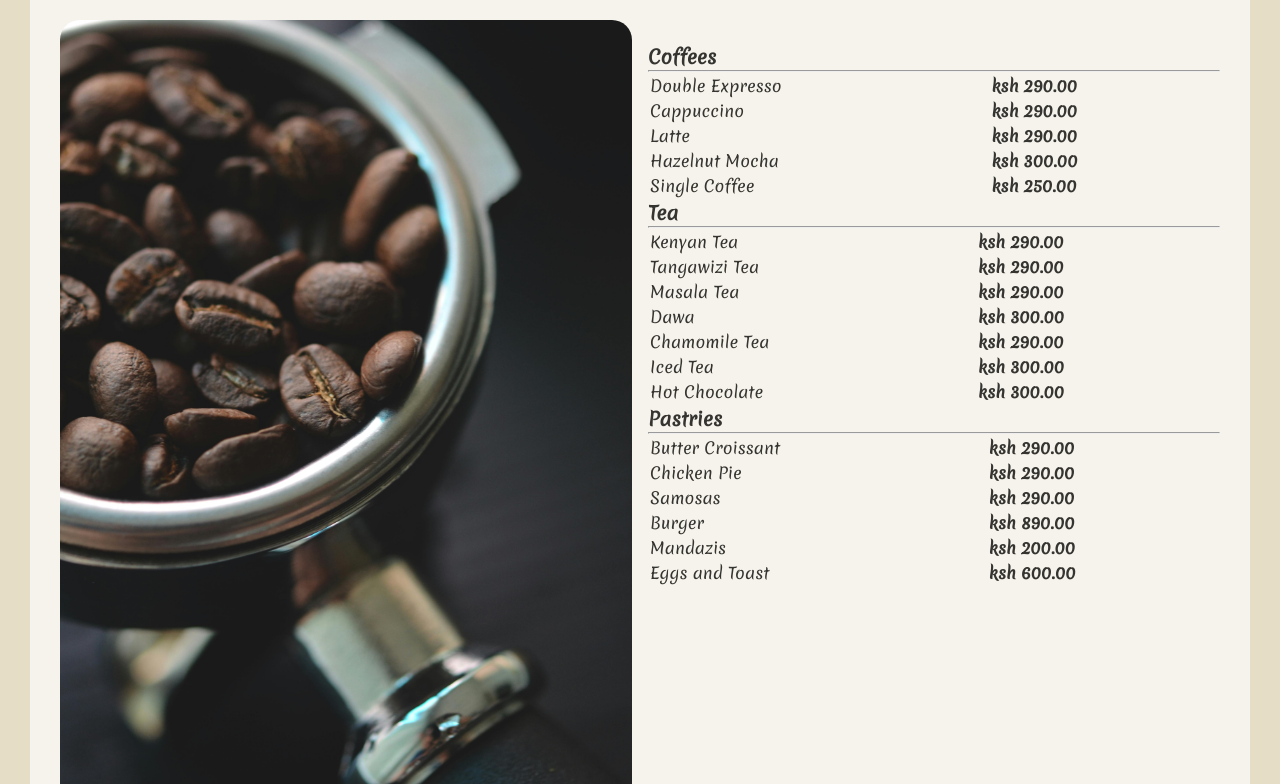
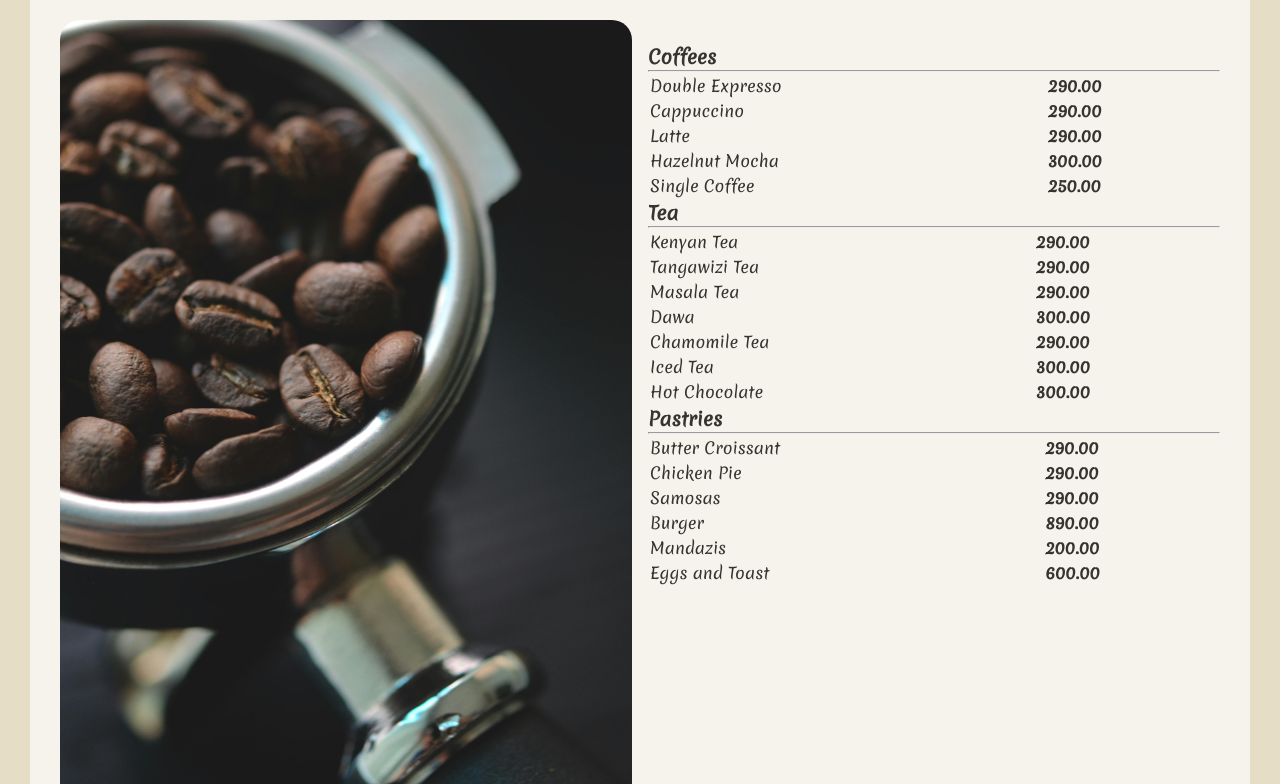
Before and after one commit to ShernOc/sherncafe, a plain HTML site: page menu.html in a window 1280 px wide. Shown: the part 454-1238 px from the top of the page. Drawn offline with Linux system fonts and the light colour scheme.

Commit message:
remove ksh writing

```diff
--- a/menu.html
+++ b/menu.html
@@ -48,23 +48,23 @@
     <table style="width:100%">
         <tr>
         <td>Double Expresso</td>
-        <td><b>&nbsp;ksh 290.00</b></td>
+        <td><b>&nbsp;290.00</b></td>
         </tr>
         <tr>
         <td>Cappuccino</td>
-        <td><b>&nbsp;ksh 290.00</b></td>
+        <td><b>&nbsp;290.00</b></td>
         </tr>
         <tr>
         <td>Latte</td>
-        <td><b>&nbsp;ksh 290.00</b></td>
+        <td><b>&nbsp;290.00</b></td>
         </tr>
         <tr>
         <td>Hazelnut Mocha</td>
-        <td><b>&nbsp;ksh 300.00</b></td>
+        <td><b>&nbsp;300.00</b></td>
         </tr>
         <tr>
         <td>Single Coffee</td>
-        <td><b>&nbsp;ksh 250.00</b></td>
+        <td><b>&nbsp;250.00</b></td>
         </tr>
         </table>
 <!-- teas  -->
@@ -73,31 +73,31 @@
     <table style="width:100%">
         <tr>
         <td>Kenyan Tea</td>
-        <td><b>&nbsp;ksh 290.00</b></td>
+        <td><b>&nbsp;290.00</b></td>
         </tr>
         <tr>
         <td>Tangawizi Tea</td>
-        <td><b>&nbsp;ksh 290.00</b></td>
+        <td><b>&nbsp;290.00</b></td>
         </tr>
         <tr>
         <td>Masala Tea</td>
-        <td><b>&nbsp;ksh 290.00</b></td>
+        <td><b>&nbsp;290.00</b></td>
         </tr>
         <tr>
         <td>Dawa</td>
-        <td><b>&nbsp;ksh 300.00</b></td>
+        <td><b>&nbsp;300.00</b></td>
         </tr>
         <tr>
         <td>Chamomile Tea</td>
-        <td><b>&nbsp;ksh 290.00</b></td>
+        <td><b>&nbsp;290.00</b></td>
         </tr>
         <tr>
         <td>Iced Tea</td>
-        <td><b>&nbsp;ksh 300.00</b></td>
+        <td><b>&nbsp;300.00</b></td>
         </tr>
         <tr>
         <td>Hot Chocolate</td>
-        <td><b>&nbsp;ksh 300.00</b></td>
+        <td><b>&nbsp;300.00</b></td>
         </tr>
   </table>
   <!-- pastries  -->
@@ -106,27 +106,27 @@
     <table style="width:100%">
         <tr>
         <td>Butter Croissant</td>
-        <td><b>&nbsp;ksh 290.00</b></td>
+        <td><b>&nbsp;290.00</b></td>
         </tr>
         <tr>
         <td>Chicken Pie</td>
-        <td><b>&nbsp;ksh 290.00</b></td>
+        <td><b>&nbsp;290.00</b></td>
         </tr>
         <tr>
         <td>Samosas</td>
-        <td><b>&nbsp;ksh 290.00</b></td>
+        <td><b>&nbsp;290.00</b></td>
         </tr>
         <tr>
         <td>Burger</td>
-        <td><b>&nbsp;ksh 890.00</b></td>
+        <td><b>&nbsp;890.00</b></td>
         </tr>
         <tr>
         <td>Mandazis</td>
-        <td><b>&nbsp;ksh 200.00</b></td>
+        <td><b>&nbsp;200.00</b></td>
         </tr>
         <tr>
         <td>Eggs and Toast</td>
-        <td><b>&nbsp;ksh 600.00</b></td>
+        <td><b>&nbsp;600.00</b></td>
         </tr>
   </table>
 </div>
```
